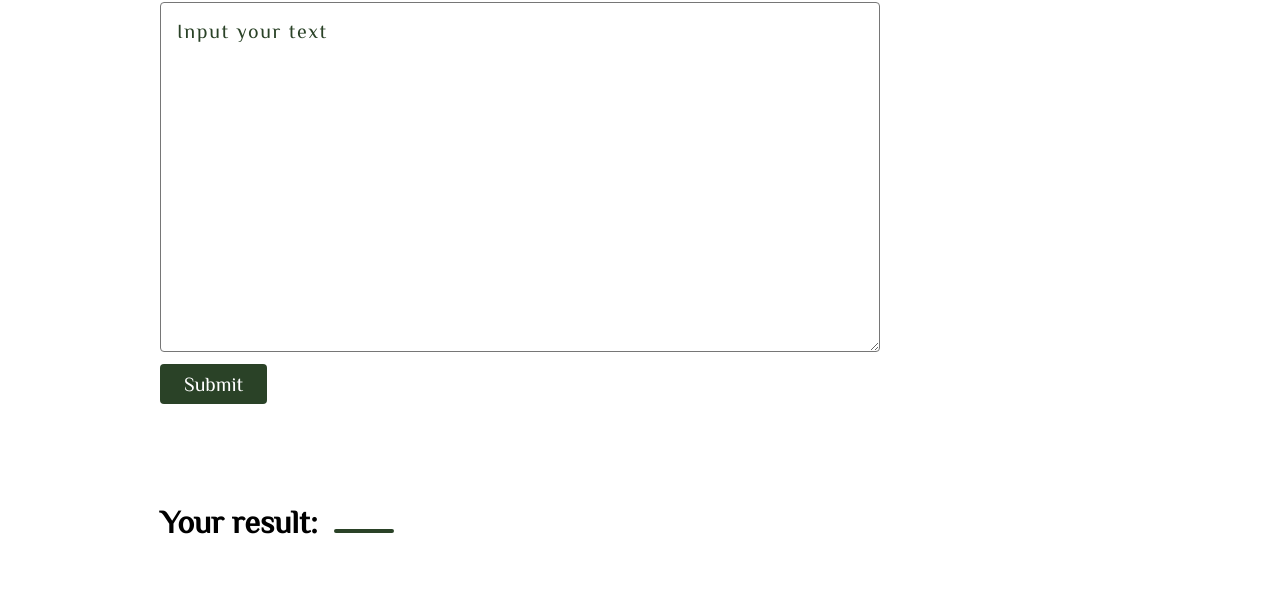
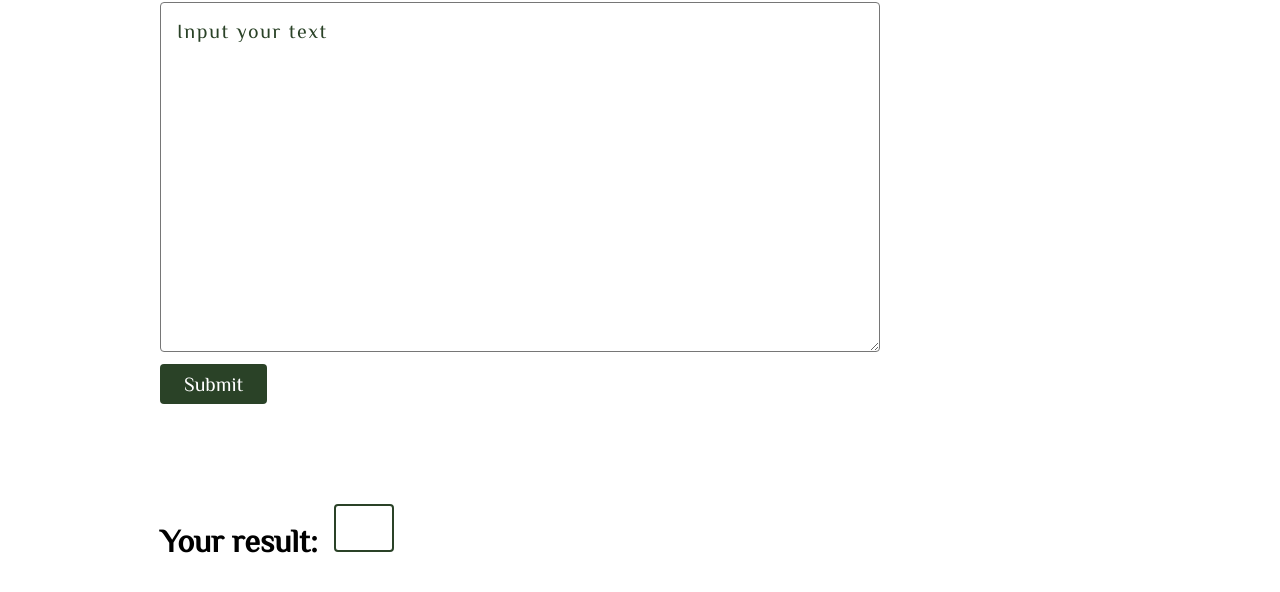
Before and after one commit to MarynaPotiievska/unique-symbols-search, a plain HTML site: page index.html in a window 1280 px wide. Shown: the part 332-924 px from the top of the page. Drawn offline with nearby package versions, Linux system fonts and the light colour scheme.

Commit message:
fixed styles

```diff
--- a/index.css
+++ b/index.css
@@ -89,7 +89,8 @@ p {
 }
 
 .result-symbol {
-	min-width: 60px;
+  width: 60px;
+  height: 48px;
   border: 2px solid var(--color-accent);
   border-radius: var(--border-radius);
   text-align: center;
```
Lines whose indentation alone changed are shown as unchanged.
